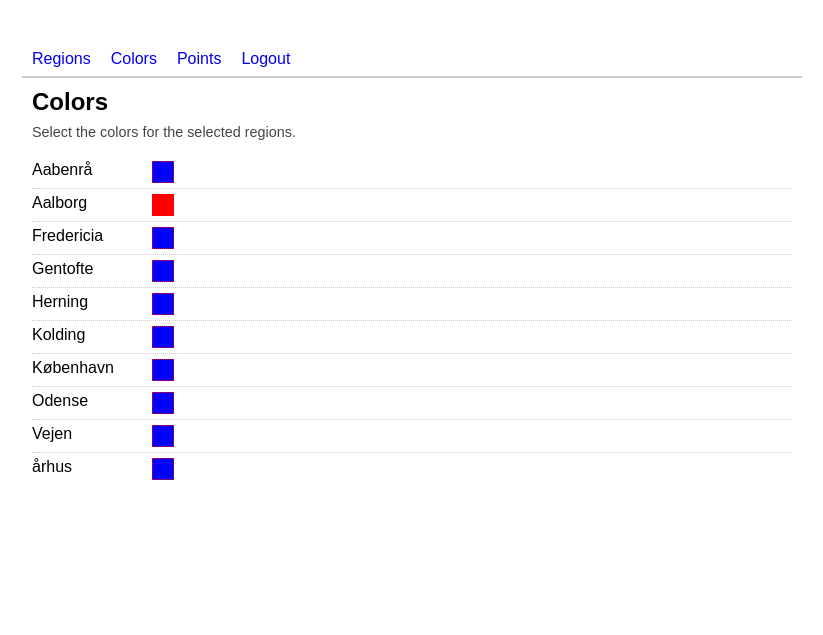
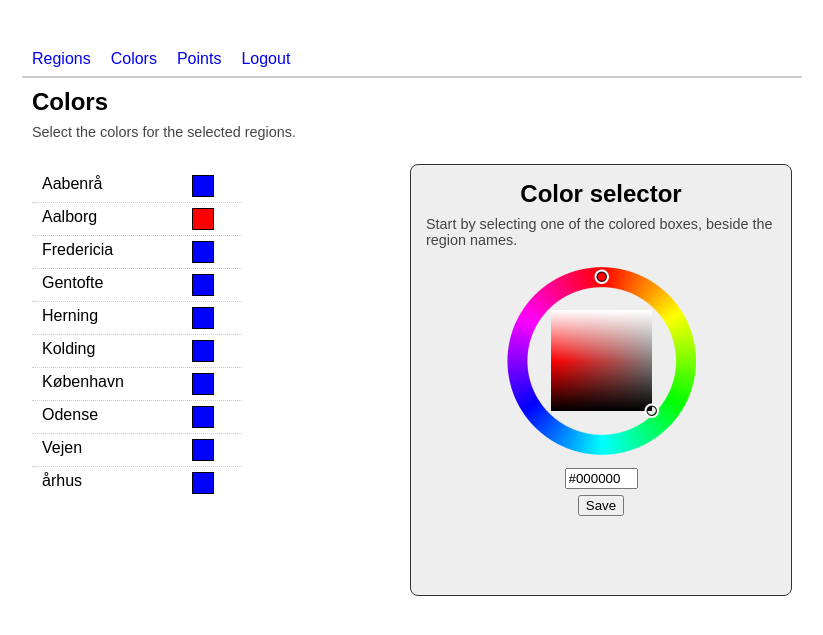
Before and after one commit to aakb/tingmap, a PHP site: page /admin/colors.php?action=1 in a window 1280 px wide. Shown: the top 635 px of the page, without its empty margins (228-1051 px from the left). Run offline with PHP 8.4, Linux system fonts and the light colour scheme; data comes from the database, SQL or seed files in the repository.

Commit message:
Added color picker

```diff
--- a/admin/colors.php
+++ b/admin/colors.php
@@ -14,6 +14,7 @@ function colors_page($conf) {
   $content = '<h2>Colors</h2>
              <p>Select the colors for the selected regions.</p>';
 
+  $content .= '<div class="left">';
   $content .= '<dl id="color-selections">';
   foreach ($selected_regions as $key => $region) {
     $content .= '<dt class="color-name">'.$region['name'].'</dt>
@@ -22,9 +23,24 @@ function colors_page($conf) {
                     </dd>';
   }
   $content .= '</dl>';
+  $content .= '</div>';
+  $content .= '<div id="color-box-selection" class="right box roundCorners">';
+  $content .= '  <h2>Color selector</h2>';
+  $content .= '  <p>Start by selecting one of the colored boxes, beside the region names.</p>';
+  $content .= '  <p class="region-name"></p>';
+  $content .= '  <div id="color-picker"></div>';
+  $content .= '  <div class="center">';
+  $content .= '    <input name="color-hex" id="color-hex" type="text" value="#000000" size="6"></input>';
+  $content .= '    <div class="button-wrapper">';
+  $content .= '      <input type="button" id="color-save" value="Save"></input>';
+  $content .= '    </div>';
+  $content .= '  </div>';
+  $content .= '</div>';
 
   $layout = new Layout();
+  $layout->add_CSS_file('css/farbtastic.css');
   $layout->add_JS_file('js/colors.js');
+  $layout->add_JS_file('js/farbtastic.js');
   $layout->add_content($content);
   echo $layout;
 }
--- /dev/null
+++ b/css/farbtastic.css
@@ -0,0 +1,50 @@
+/**
+ * Farbtastic Color Picker 1.2
+ * © 2008 Steven Wittens
+ *
+ * This program is free software; you can redistribute it and/or modify
+ * it under the terms of the GNU General Public License as published by
+ * the Free Software Foundation; either version 2 of the License, or
+ * (at your option) any later version.
+ *
+ * This program is distributed in the hope that it will be useful,
+ * but WITHOUT ANY WARRANTY; without even the implied warranty of
+ * MERCHANTABILITY or FITNESS FOR A PARTICULAR PURPOSE.  See the
+ * GNU General Public License for more details.
+ *
+ * You should have received a copy of the GNU General Public License
+ * along with this program; if not, write to the Free Software
+ * Foundation, Inc., 51 Franklin Street, Fifth Floor, Boston, MA  02110-1301  USA
+ */
+.farbtastic {
+  position: relative;
+}
+.farbtastic * {
+  position: absolute;
+  cursor: crosshair;
+}
+.farbtastic, .farbtastic .wheel {
+  width: 195px;
+  height: 195px;
+}
+.farbtastic .color, .farbtastic .overlay {
+  top: 47px;
+  left: 47px;
+  width: 101px;
+  height: 101px;
+}
+.farbtastic .wheel {
+  background: url( '/img/wheel.png') no-repeat;
+  width: 195px;
+  height: 195px;
+}
+.farbtastic .overlay {
+  background: url( '/img/mask.png' ) no-repeat;
+}
+.farbtastic .marker {
+  width: 17px;
+  height: 17px;
+  margin: -8px 0 0 -8px;
+  overflow: hidden;
+  background: url( '/img/marker.png' ) no-repeat;
+}
--- a/css/style.css
+++ b/css/style.css
@@ -36,6 +36,14 @@ p {
 .roundCorners {
   -moz-border-radius: 8px;
   -webkit-border-radius: 8px;
+}
+
+.left {
+  float: left;
+}
+
+.right {
+  float: right;
 }
 
 
@@ -173,13 +181,16 @@ label.check, label.radio {
   margin-left: 0px;
 }
 
+#color-selections {
+  width: 210px;
+}
 
 #color-selections dt {
   float: left;
   padding: 5px 0;
   width: 100px;
   clear: left;
-
+  margin-left: 10px;
 }
 
 #color-selections dd {
@@ -191,11 +202,34 @@ label.check, label.radio {
 #color-selections .preview-color {
   width: 20px;
   height: 20px;
-  margin-left: 120px;
-  border: 1px dotted red;
-
+  margin-left: 160px;
+  border: 1px solid black;
+  cursor: pointer;
 }
 
 #color-selections dd:last-child {
   border-bottom: none;
 }
+
+#color-box-selection {
+  margin-top: 10px;
+  width: 350px;
+  height: 400px;
+}
+
+#color-box-selection .farbtastic {
+  margin: 0 auto;
+}
+
+#color-box-selection .center {
+  margin-top: 10px;
+}
+
+#color-box-selection input {
+  display: block;
+  margin: 0 auto;
+}
+
+#color-box-selection .button-wrapper {
+  margin-top: 6px;
+}
--- a/js/colors.js
+++ b/js/colors.js
@@ -1,9 +1,26 @@
 
 $(document).ready(function() {
+  var f = $.farbtastic('#color-picker');
+
   $('#color-selections dd').each(function() {
-    $(this).children('.preview-color')
-    .css('background-color', $(this).children('input').val());
+    var color_input_field = $(this).children('input');
+    var preview_color = $(this).children('.preview-color');
+
+    // Set color on preview
+    preview_color.css('background-color', color_input_field.val());
+
+    // Set click event on preview
+    preview_color.click(function() {
+      // Connect color wheel to input fields
+      f.linkTo(function() {
+        $('#color-hex').val(f.color);
+        color_input_field.val(f.color);
+        preview_color.css('background-color', f.color);
+      });
+      // Update color wheel
+      f.setColor(color_input_field.val());
+      // Update hex color value
+      $('#color-hex').val(color_input_field.val());
+    });
   });
-
-
 });
--- a/js/farbtastic.js
+++ b/js/farbtastic.js
@@ -32,7 +32,7 @@ jQuery._farbtastic = function (container, callback) {
   var fb = this;
 
   // Insert markup
-  $(container).append('<div class="farbtastic"><div class="color"></div><div class="wheel"></div><div class="overlay"></div><div class="h-marker marker"></div><div class="sl-marker marker"></div></div>');
+  $(container).html('<div class="farbtastic"><div class="color"></div><div class="wheel"></div><div class="overlay"></div><div class="h-marker marker"></div><div class="sl-marker marker"></div></div>');
   var e = $('.farbtastic', container);
   fb.wheel = $('.wheel', container).get(0);
   // Dimensions
```
Also changed, not shown: img/marker.png (added), img/mask.png (added), img/wheel.png (added).
